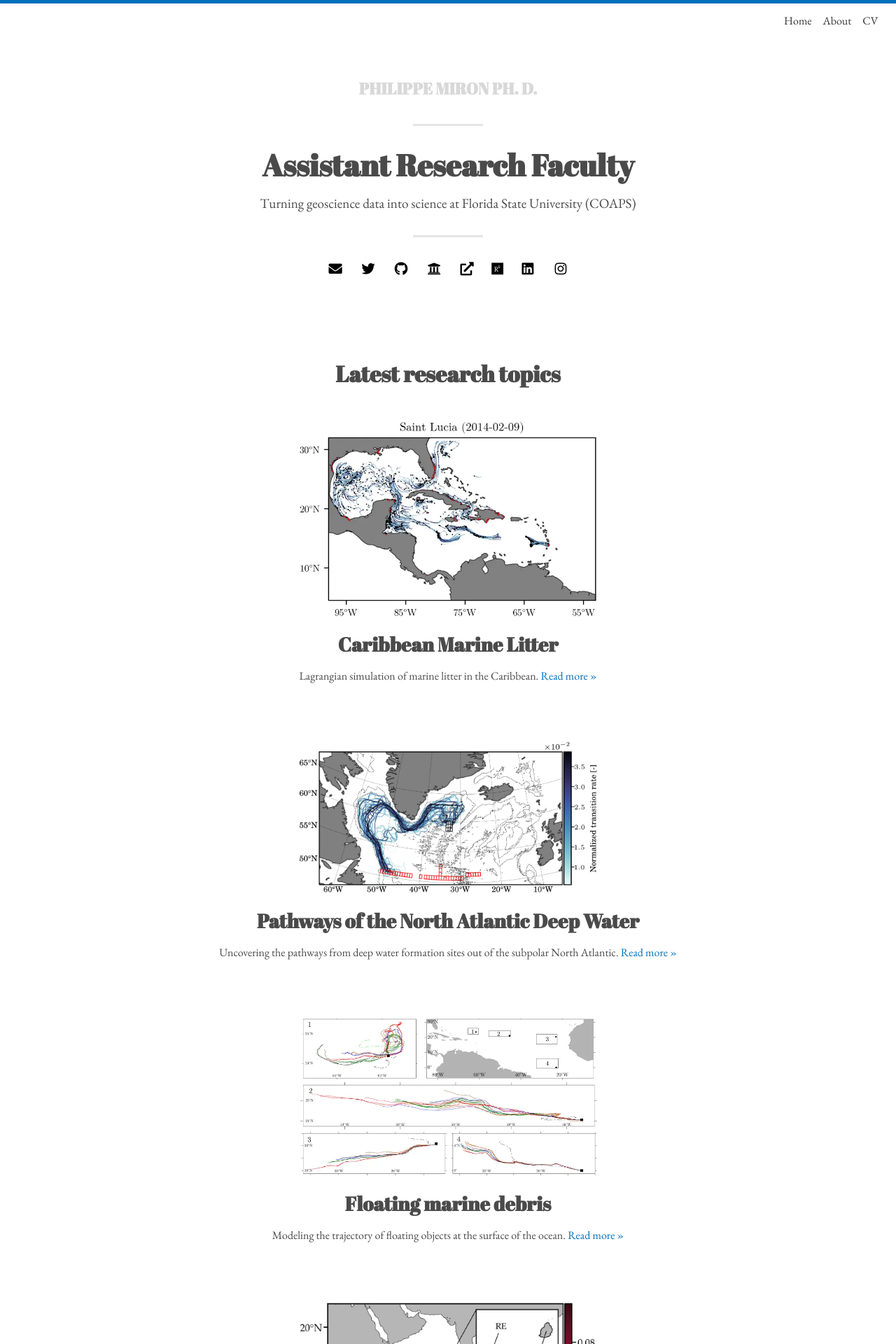
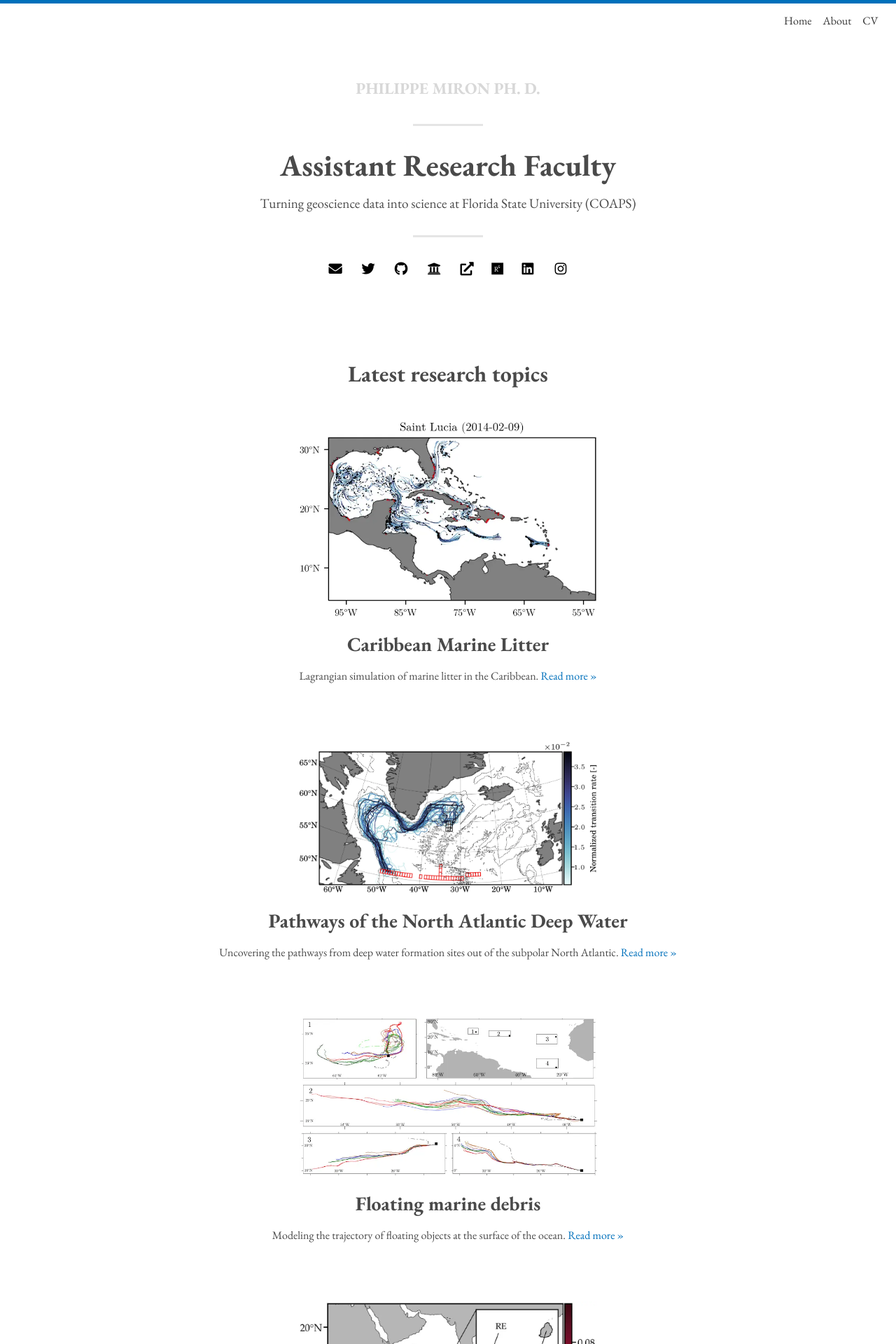
Before and after one commit to philippemiron/philippemiron.github.io, a Jekyll site: the page built from index.html, in a window 1280 px wide. Shown: the top 1920 px of the page at 70% size. Built offline with Jekyll 4.4.1, drawn with Linux system fonts in a browser that asks for light colours; nearby versions of some CDN libraries; some web fonts are replaced; the list of posts is cut into pages by our own code.

Commit message:
change heading font

```diff
--- a/_config.yml
+++ b/_config.yml
@@ -43,7 +43,7 @@ theme_settings:
 
   # Colours, typography and padding
   # Open the "_sass > base" folder, and open "_variables.scss"
-  google_fonts: "EB Garamond:300,400,700,300italic,700italic|Abril+Fatface&display=swap"
+  google_fonts: "EB Garamond:300,400,700,300italic,700italic|EB Garamond+SemiBold&display=swap"
 
 # PAGINATION
 paginate: 100
--- a/_sass/base/_variables.scss
+++ b/_sass/base/_variables.scss
@@ -1,6 +1,6 @@
 // Typography
 $font-family-main: 'EB Garamond', Helvetica, Arial, sans-serif;
-$font-family-headings: 'Abril Fatface', Georgia, serif, cursive;
+$font-family-headings: 'EB Garamond', Georgia, serif, cursive;
 $font-size: 1.0em;
 
 // Padding
```
